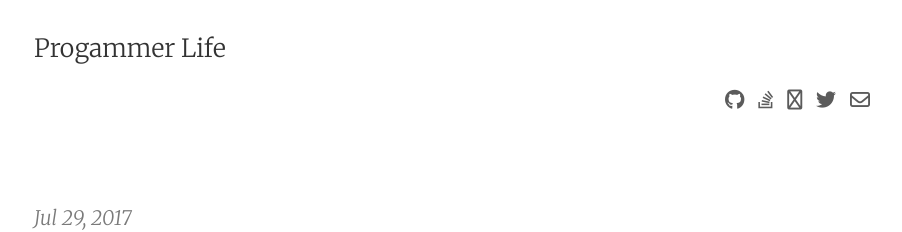
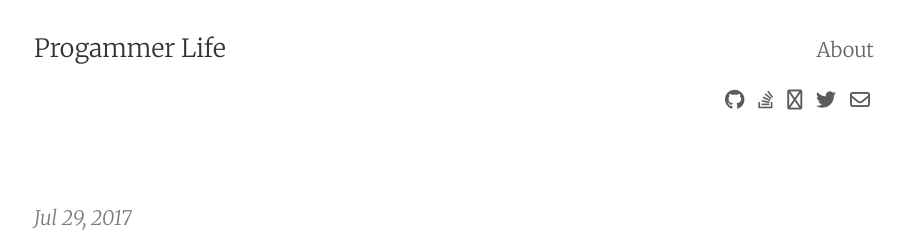
Before and after one commit to satybald/satybald.github.io, a Jekyll site: the page built from index.html, in a window 1280 px wide. Shown: the top 232 px of the page, without its empty margins (186-1088 px from the left). Built offline with Jekyll 4.4.1, drawn with Linux system fonts in a browser that asks for light colours; nearby versions of some CDN libraries; the list of posts is cut into pages by our own code.

Commit message:
Add about page

```diff
--- a/_includes/header.html
+++ b/_includes/header.html
@@ -2,6 +2,9 @@
   <div class="mt2 wrap">
     <div class="measure">
       <a href="{{ site.url }}" class="site-title">{{ site.title }}</a>
+      <nav class="site-nav">
+        <a class="extra" href="/about.html" itemprop="significantLink">About</a>
+       </nav>
       <nav class="site-nav">
         {% include navigation.html %}
       </nav>
```
Also changed, not shown: about.md (renamed from about-me.md, +1 -1 lines), 7 other files.
